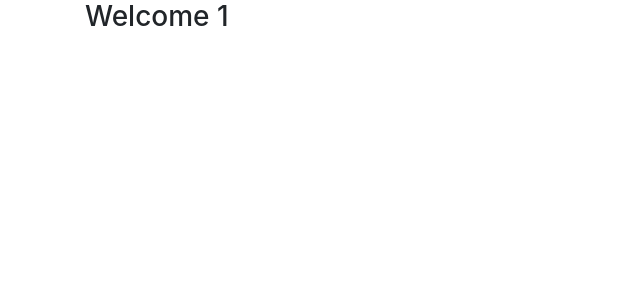
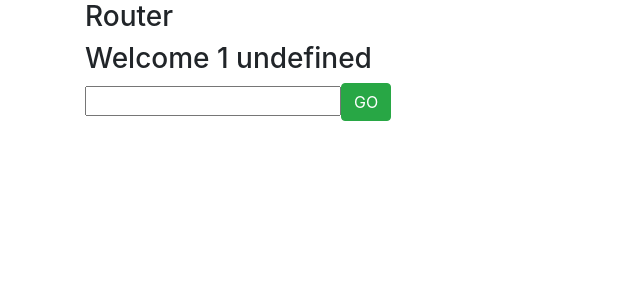
Before and after one commit to CodeKul/Mean-depot-1112-18JUN18-Angular, an Angular app: page /second/1 in a window 1280 px wide. Shown: the top 300 px of the page, without its empty margins (0-640 px from the left). Built offline with nearby package versions, Linux system fonts and the light colour scheme.

Commit message:
dynamic path variables and queryParms

```diff
--- a/src/app/first/first.component.html
+++ b/src/app/first/first.component.html
@@ -2,6 +2,11 @@
   first works!
 </p> -->
 <div class="container">
+    <div class="row">
+        <div class="col-md-12">
+          <h3>Router</h3>
+        </div>
+      </div>
   <div class="row">
     <div class="col-md-12">
       <input type="text" #usNm ><input type="password" #pass><input type="button" class="btn btn-success" value="Login"(click)="login(usNm.value,pass.value)">
--- a/src/app/second/second.component.html
+++ b/src/app/second/second.component.html
@@ -1,5 +1,15 @@
+<div class="row">
+  <div class="col-md-12">
+    <h3>Router</h3>
+  </div>
+</div>
 <div class="row">
   <div class="col-md-12">
     <h3>Welcome {{usNm}}</h3>
   </div>
 </div>
+<div class="row">
+  <div class="col-md-12">
+    <input type="text" #chUsNm><input type="button" class="btn btn-success" value="GO" (click)="changeUsNm(chUsNm.value)">
+  </div>
+</div>
--- a/src/app/second/second.component.ts
+++ b/src/app/second/second.component.ts
@@ -1,19 +1,36 @@
-import { Component, OnInit } from '@angular/core';
-import { ActivatedRoute } from '@angular/router';
+import { Component, OnInit, OnDestroy } from '@angular/core';
+import { ActivatedRoute, Router } from '@angular/router';
+import { Subscription } from 'rxjs/Subscription';
 
 @Component({
   selector: 'app-second',
   templateUrl: './second.component.html',
   styleUrls: ['./second.component.css']
 })
-export class SecondComponent implements OnInit {
+export class SecondComponent implements OnInit,OnDestroy {
   usNm:string;
-  constructor( private activatedRoute: ActivatedRoute) { }
+    sub: Subscription;
+   subQury:Subscription;
+  constructor( private activatedRoute: ActivatedRoute,
+    private router:Router
+  ) { }
 
   ngOnInit() {
 
-    this.usNm=this.activatedRoute.snapshot.params['usNm'];
+    // this.usNm=this.activatedRoute.snapshot.params['usNm'];
+    this.sub=this.activatedRoute.params.subscribe(prms => this.usNm = prms['usNm']);
+    this.subQury= this.router.routerState.root.queryParams.subscribe(qprms=> this.usNm+=' '+qprms['ver']);
   }
 
+  changeUsNm(usNm:string){
+    // this.usNm= usNm;
+    this.router.navigate(['second',usNm],
+    {queryParams:
+    {ver:new Date().getMilliseconds()}
+  });
 
+  }
+  ngOnDestroy(){
+    this.sub.unsubscribe();
+  }
 }
```
